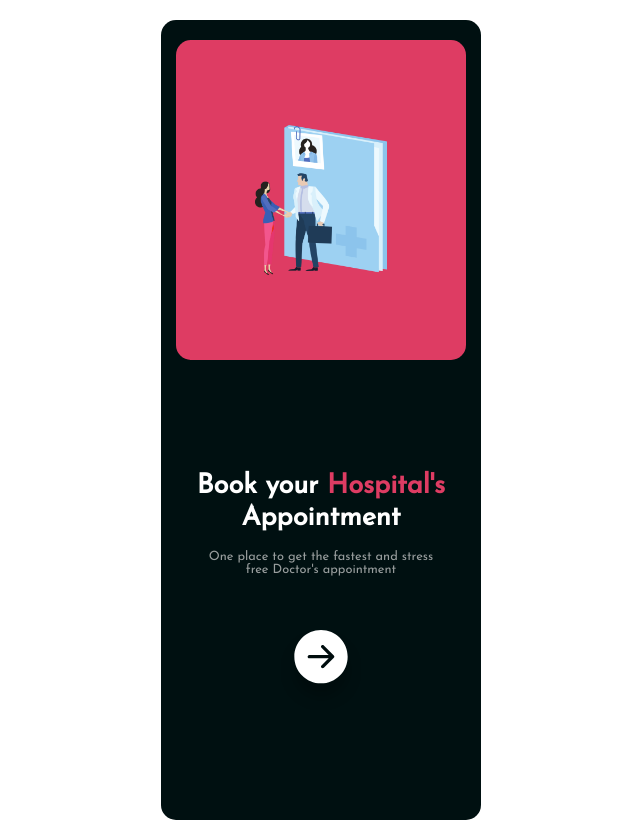
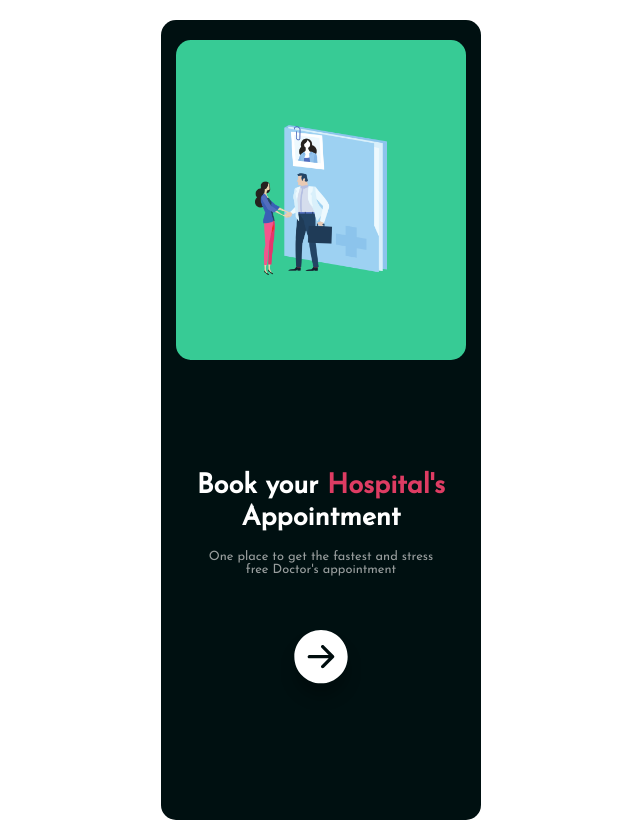
Before and after one commit to onakoyakayode/Health, a React (Create React App) app: page / in a window 1280 px wide. Shown: the whole page, without its empty margins (319-959 px from the left). Built offline with nearby package versions, Linux system fonts and the light colour scheme.

Commit message:
change header background color

```diff
--- a/src/app.css
+++ b/src/app.css
@@ -65,6 +65,7 @@ code {
   padding: 20px;
   background: #FF7033;
   background: #de3c63;
+  background: #37cb95;
   border-radius: 15px;
   margin-bottom: 35%;
 }
```
